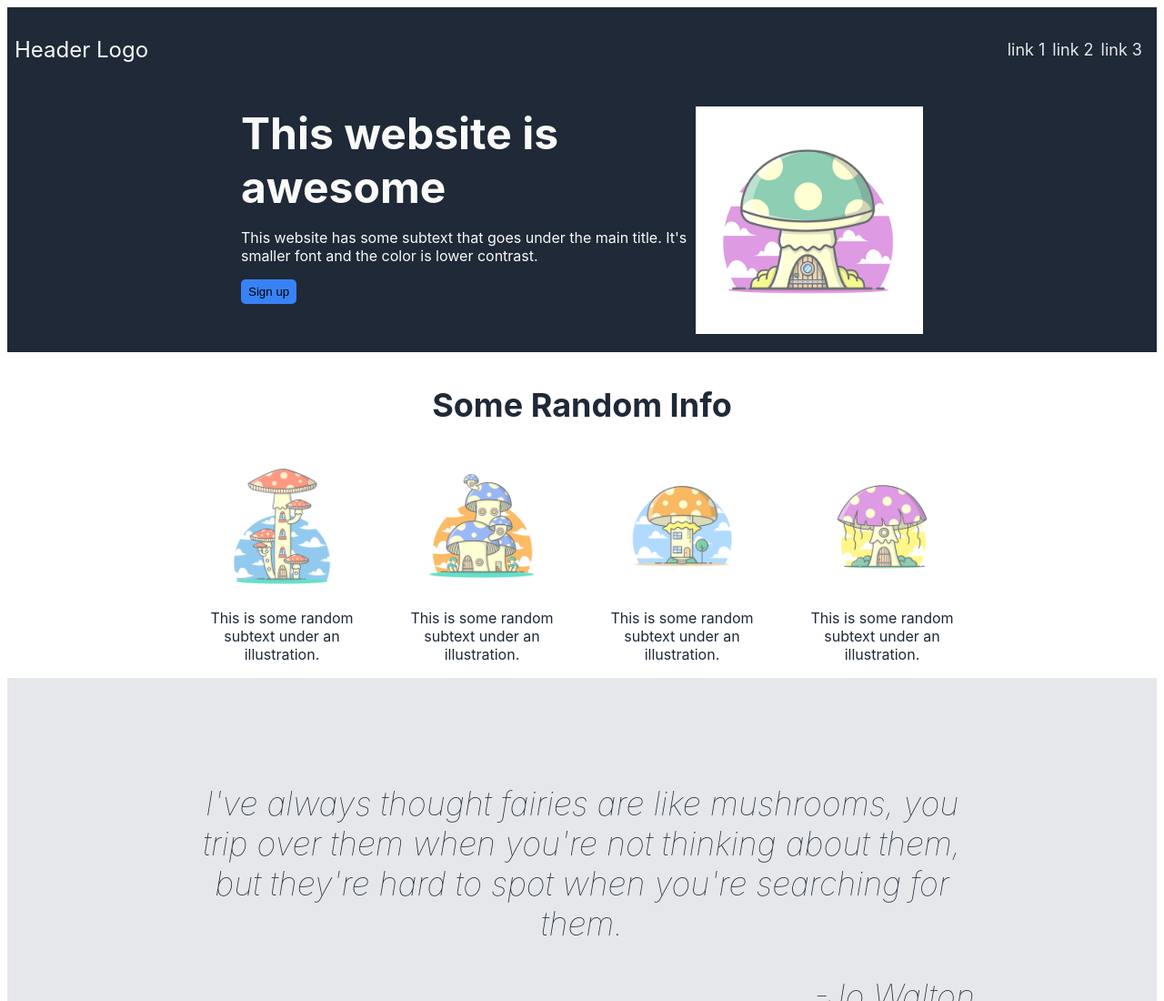
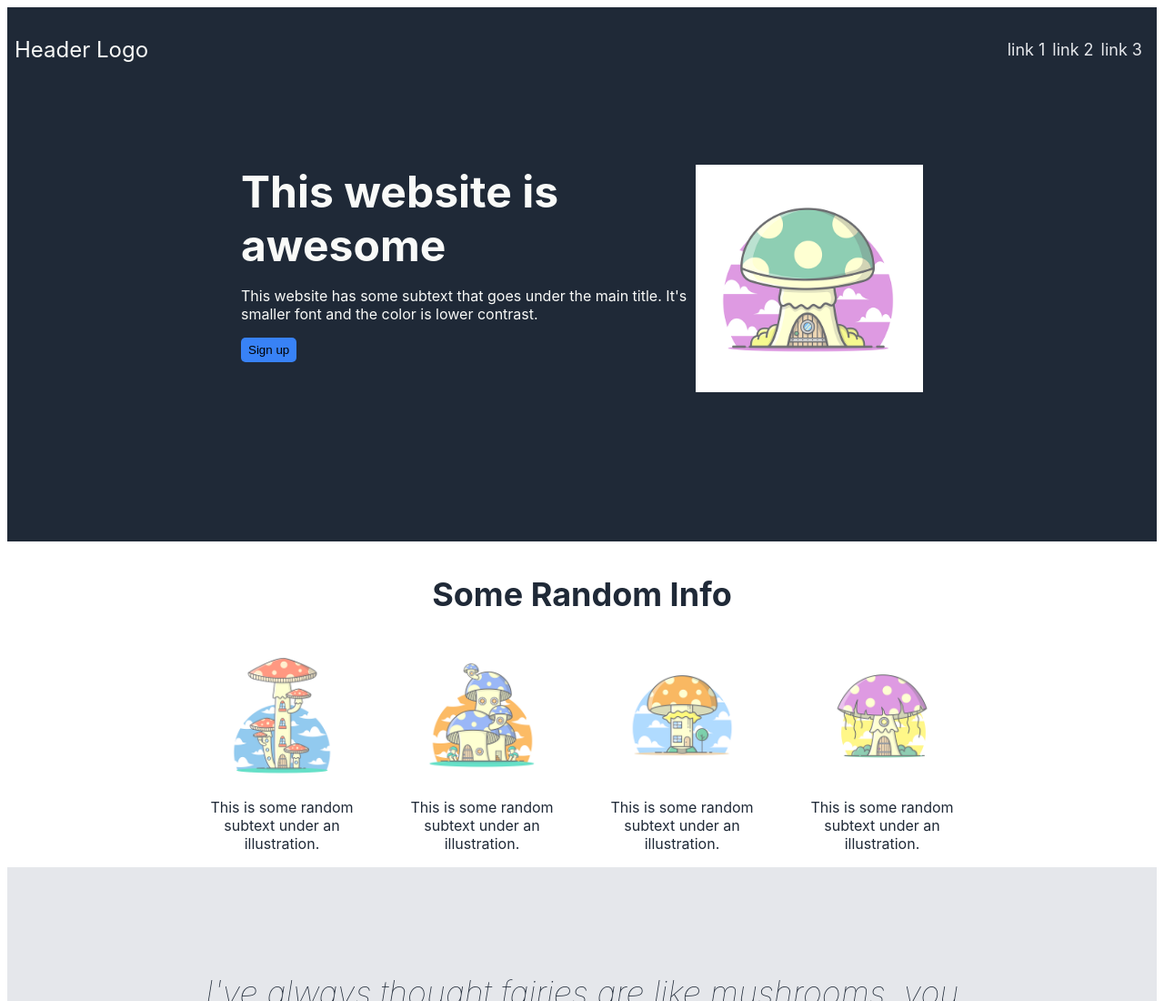
Before and after one commit to mackmeggie/odin-landing-2, a plain HTML site: page index.html in a window 1280 px wide. Shown: the top 1100 px of the page at 91% size. Drawn offline with Linux system fonts and the light colour scheme.

Commit message:
edit padding in section1

```diff
--- a/stylin.css
+++ b/stylin.css
@@ -40,7 +40,7 @@ button {
     justify-content: center;
     align-items: flex-start;
     flex-wrap: wrap;
-    padding: 16px;
+    padding: 80px;
     color:#F9FAF8;
 }
 
@@ -60,6 +60,7 @@ button {
 .image {
     align-self: flex-end;
     justify-content: center;
+    padding-bottom: 80px;
 }
 
 img {
@@ -111,3 +112,7 @@ img {
     display: flex;
     justify-content: flex-end;
 }
+
+.section4 {
+
+}
```
